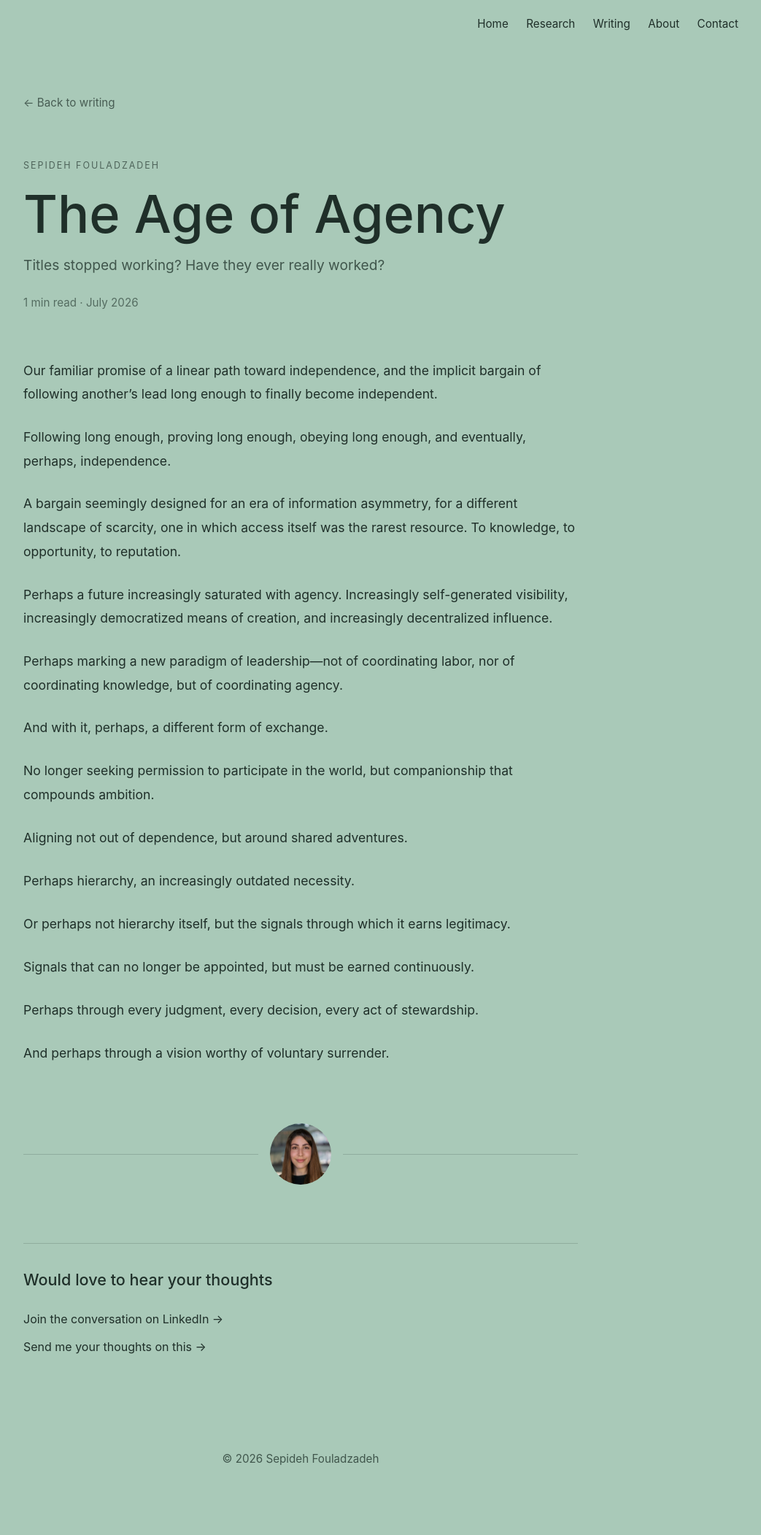
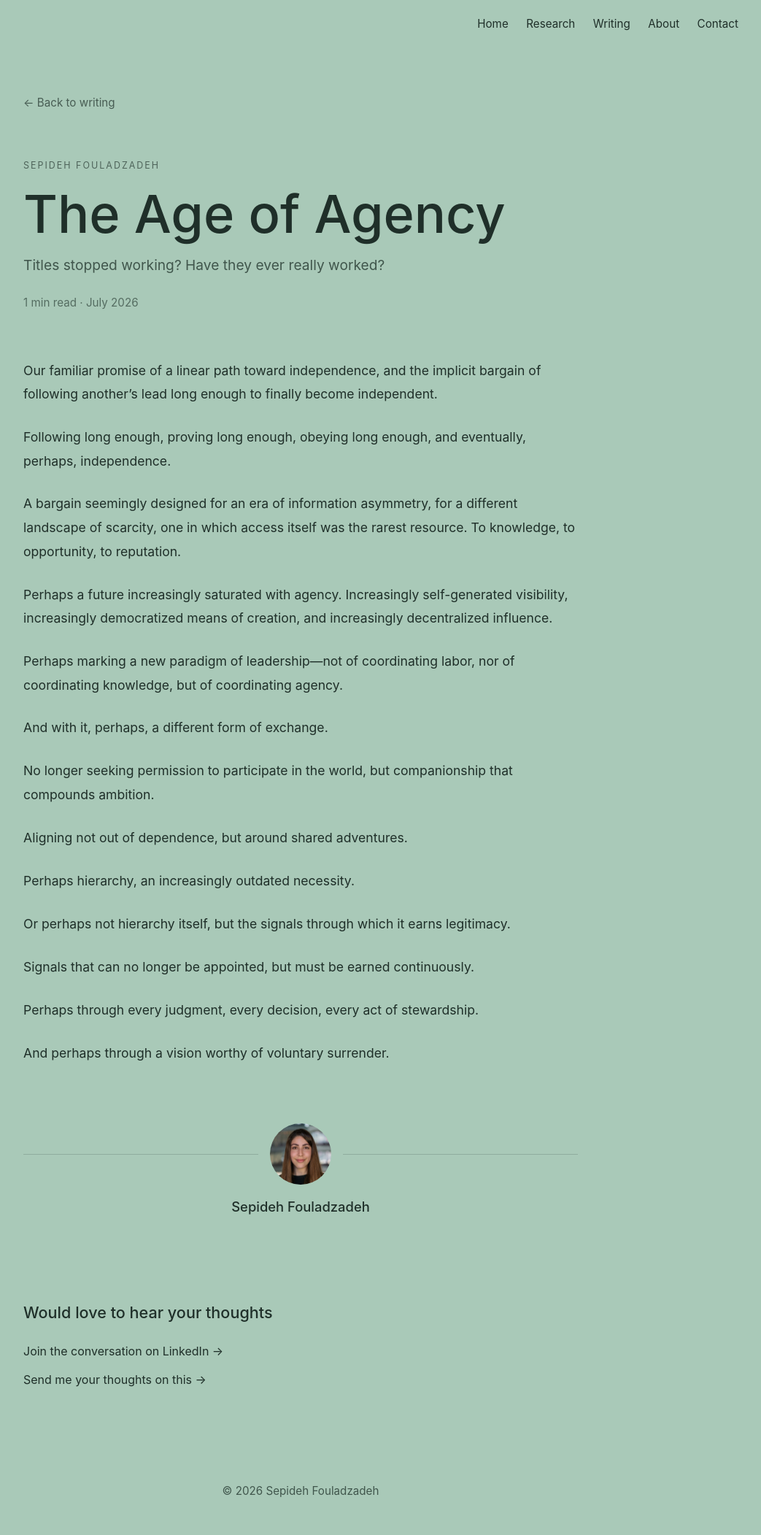
Before and after one commit to SepidehFouladzadeh/SepidehFouladzadeh.github.io, a Jekyll site: the page built from _posts/2026-07-09-age-of-agency.md, in a window 1280 px wide. Shown: the whole page at 73% size, without its empty margins (228-1271 px from the left). Built offline with Jekyll 4.4.1, drawn with Linux system fonts in a browser that asks for light colours; before the commit the page ends 2059 px from its top, so only the background shows below that.

Commit message:
edit Markdown essay page

```diff
--- a/_layouts/essay.html
+++ b/_layouts/essay.html
@@ -156,7 +156,7 @@
     .essay-footer {
       margin-top: 5rem;
       padding-top: 2rem;
-      border-top: 1px solid rgba(31, 47, 41, 0.18);
+      /* border-top: 1px solid rgba(31, 47, 41, 0.18); */
     }
 
     .essay-footer h2 {
@@ -264,6 +264,10 @@
         <div class="author-line"></div>
         </div>
 
+        <div class="author-name">
+        Sepideh Fouladzadeh
+        </div>
+
 
       <section class="essay-footer">
         <h2>Would love to hear your thoughts</h2>
```
